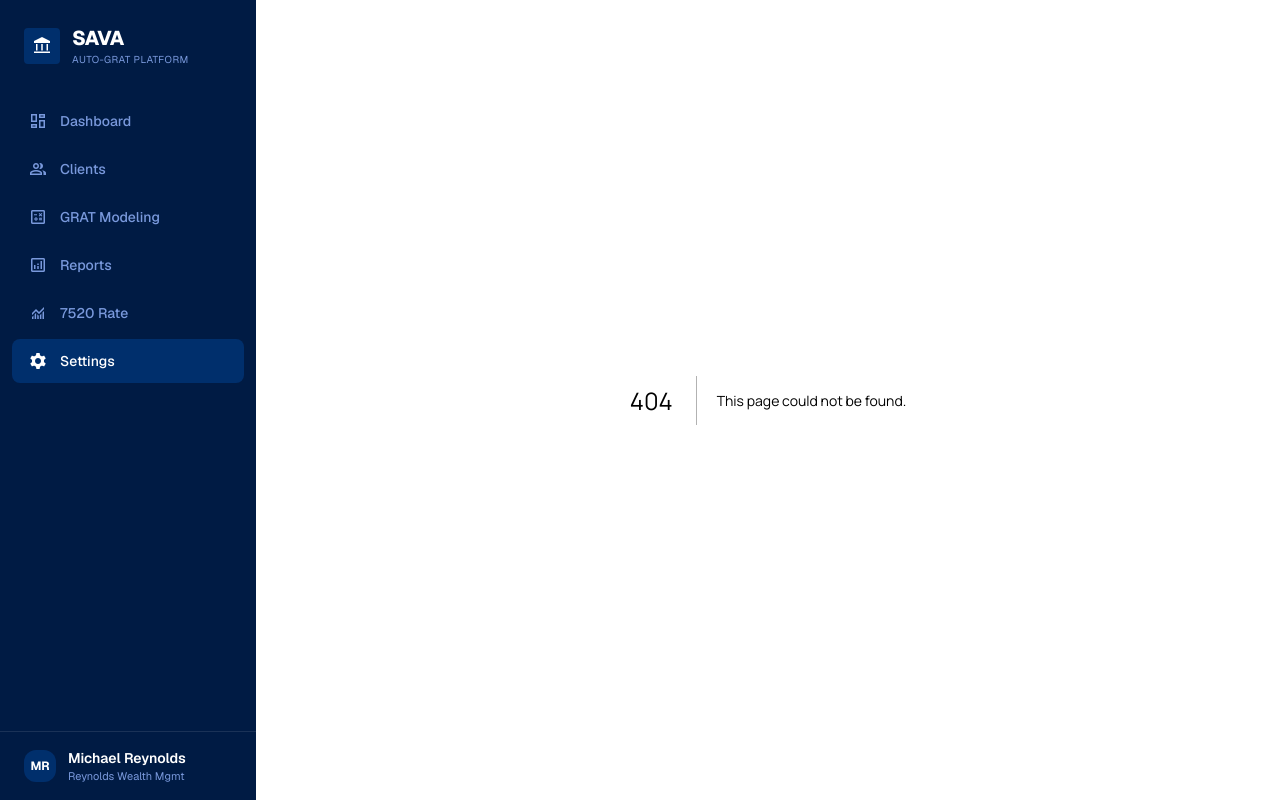
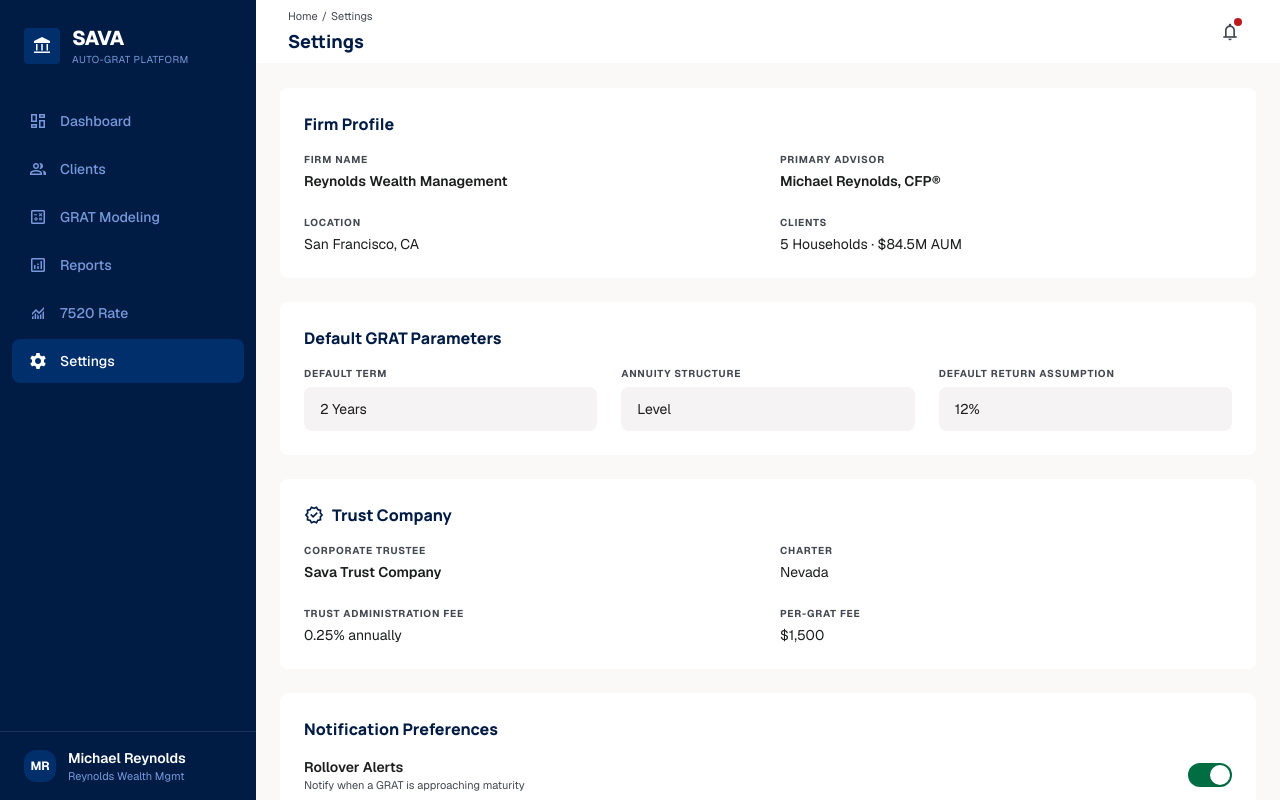
Before and after one commit to nimitmaru/sava-grat-demo, a Next.js app: page /settings in a window 1280 px wide. Before the commit this address had no page. Built offline with nearby package versions, Linux system fonts and the light colour scheme.

Commit message:
Add settings page with Reset Demo functionality

```diff
--- /dev/null
+++ b/app/settings/page.tsx
@@ -0,0 +1,133 @@
+"use client"
+
+import { Header } from "@/components/layout/header"
+import { SavaFooter } from "@/components/layout/sava_footer"
+import { resetDemo } from "@/lib/data/actions"
+import { useToast } from "@/components/ui/toast"
+import { useRouter } from "next/navigation"
+
+export default function SettingsPage() {
+  const { showToast } = useToast()
+  const router = useRouter()
+
+  const handleReset = async () => {
+    await resetDemo()
+    showToast("Demo data has been reset to initial state", "success")
+    router.refresh()
+  }
+
+  return (
+    <>
+      <Header
+        title="Settings"
+        breadcrumbs={[{ label: "Home", href: "/dashboard" }, { label: "Settings" }]}
+      />
+      <div className="flex-1 overflow-y-auto bg-background p-6 space-y-6">
+        {/* Firm Profile */}
+        <div className="rounded-xl bg-surface-container-lowest p-6">
+          <h3 className="font-headline text-base font-extrabold text-primary mb-4">Firm Profile</h3>
+          <div className="grid grid-cols-2 gap-6">
+            <div>
+              <p className="text-[10px] font-bold uppercase tracking-[0.08em] text-on-surface-variant mb-1">Firm Name</p>
+              <p className="text-sm font-semibold text-on-surface">Reynolds Wealth Management</p>
+            </div>
+            <div>
+              <p className="text-[10px] font-bold uppercase tracking-[0.08em] text-on-surface-variant mb-1">Primary Advisor</p>
+              <p className="text-sm font-semibold text-on-surface">Michael Reynolds, CFP®</p>
+            </div>
+            <div>
+              <p className="text-[10px] font-bold uppercase tracking-[0.08em] text-on-surface-variant mb-1">Location</p>
+              <p className="text-sm text-on-surface">San Francisco, CA</p>
+            </div>
+            <div>
+              <p className="text-[10px] font-bold uppercase tracking-[0.08em] text-on-surface-variant mb-1">Clients</p>
+              <p className="text-sm text-on-surface">5 Households · $84.5M AUM</p>
+            </div>
+          </div>
+        </div>
+
+        {/* Default GRAT Parameters */}
+        <div className="rounded-xl bg-surface-container-lowest p-6">
+          <h3 className="font-headline text-base font-extrabold text-primary mb-4">Default GRAT Parameters</h3>
+          <div className="grid grid-cols-3 gap-6">
+            <div>
+              <p className="text-[10px] font-bold uppercase tracking-[0.08em] text-on-surface-variant mb-1.5">Default Term</p>
+              <div className="rounded-xl bg-surface-container-low px-4 py-3 text-sm text-on-surface">2 Years</div>
+            </div>
+            <div>
+              <p className="text-[10px] font-bold uppercase tracking-[0.08em] text-on-surface-variant mb-1.5">Annuity Structure</p>
+              <div className="rounded-xl bg-surface-container-low px-4 py-3 text-sm text-on-surface">Level</div>
+            </div>
+            <div>
+              <p className="text-[10px] font-bold uppercase tracking-[0.08em] text-on-surface-variant mb-1.5">Default Return Assumption</p>
+              <div className="rounded-xl bg-surface-container-low px-4 py-3 text-sm text-on-surface">12%</div>
+            </div>
+          </div>
+        </div>
+
+        {/* Trust Company Info */}
+        <div className="rounded-xl bg-surface-container-lowest p-6">
+          <div className="flex items-center gap-2 mb-4">
+            <span className="material-symbols-outlined text-primary" style={{ fontSize: "20px" }}>verified</span>
+            <h3 className="font-headline text-base font-extrabold text-primary">Trust Company</h3>
+          </div>
+          <div className="grid grid-cols-2 gap-6">
+            <div>
+              <p className="text-[10px] font-bold uppercase tracking-[0.08em] text-on-surface-variant mb-1">Corporate Trustee</p>
+              <p className="text-sm font-semibold text-on-surface">Sava Trust Company</p>
+            </div>
+            <div>
+              <p className="text-[10px] font-bold uppercase tracking-[0.08em] text-on-surface-variant mb-1">Charter</p>
+              <p className="text-sm text-on-surface">Nevada</p>
+            </div>
+            <div>
+              <p className="text-[10px] font-bold uppercase tracking-[0.08em] text-on-surface-variant mb-1">Trust Administration Fee</p>
+              <p className="text-sm text-on-surface">0.25% annually</p>
+            </div>
+            <div>
+              <p className="text-[10px] font-bold uppercase tracking-[0.08em] text-on-surface-variant mb-1">Per-GRAT Fee</p>
+              <p className="text-sm text-on-surface">$1,500</p>
+            </div>
+          </div>
+        </div>
+
+        {/* Notification Preferences */}
+        <div className="rounded-xl bg-surface-container-lowest p-6">
+          <h3 className="font-headline text-base font-extrabold text-primary mb-4">Notification Preferences</h3>
+          <div className="space-y-4">
+            {[
+              { label: "Rollover Alerts", desc: "Notify when a GRAT is approaching maturity", on: true },
+              { label: "Valuation Reminders", desc: "Alert when alternative asset valuations become stale", on: true },
+              { label: "Annuity Confirmations", desc: "Confirm when annuity payments are processed", on: false },
+            ].map(pref => (
+              <div key={pref.label} className="flex items-center justify-between">
+                <div>
+                  <p className="text-sm font-semibold text-on-surface">{pref.label}</p>
+                  <p className="text-[11px] text-on-surface-variant">{pref.desc}</p>
+                </div>
+                {/* Decorative toggle */}
+                <div className={`h-6 w-11 rounded-full p-0.5 transition-colors ${pref.on ? "bg-secondary" : "bg-surface-container-high"}`}>
+                  <div className={`h-5 w-5 rounded-full bg-white shadow transition-transform ${pref.on ? "translate-x-5" : ""}`} />
+                </div>
+              </div>
+            ))}
+          </div>
+        </div>
+
+        {/* Reset Demo */}
+        <div className="rounded-xl border border-error/20 bg-error-container/10 p-6">
+          <h3 className="font-headline text-base font-extrabold text-error mb-1">Reset Demo Data</h3>
+          <p className="text-sm text-on-surface-variant mb-4">Restore all client data, GRATs, and activities to their initial state. This cannot be undone.</p>
+          <button
+            onClick={handleReset}
+            className="rounded-xl border border-error/30 bg-white px-4 py-2 text-sm font-bold text-error hover:bg-error-container/20 transition-colors"
+          >
+            Reset All Demo Data
+          </button>
+        </div>
+
+        <SavaFooter />
+      </div>
+    </>
+  )
+}
```
